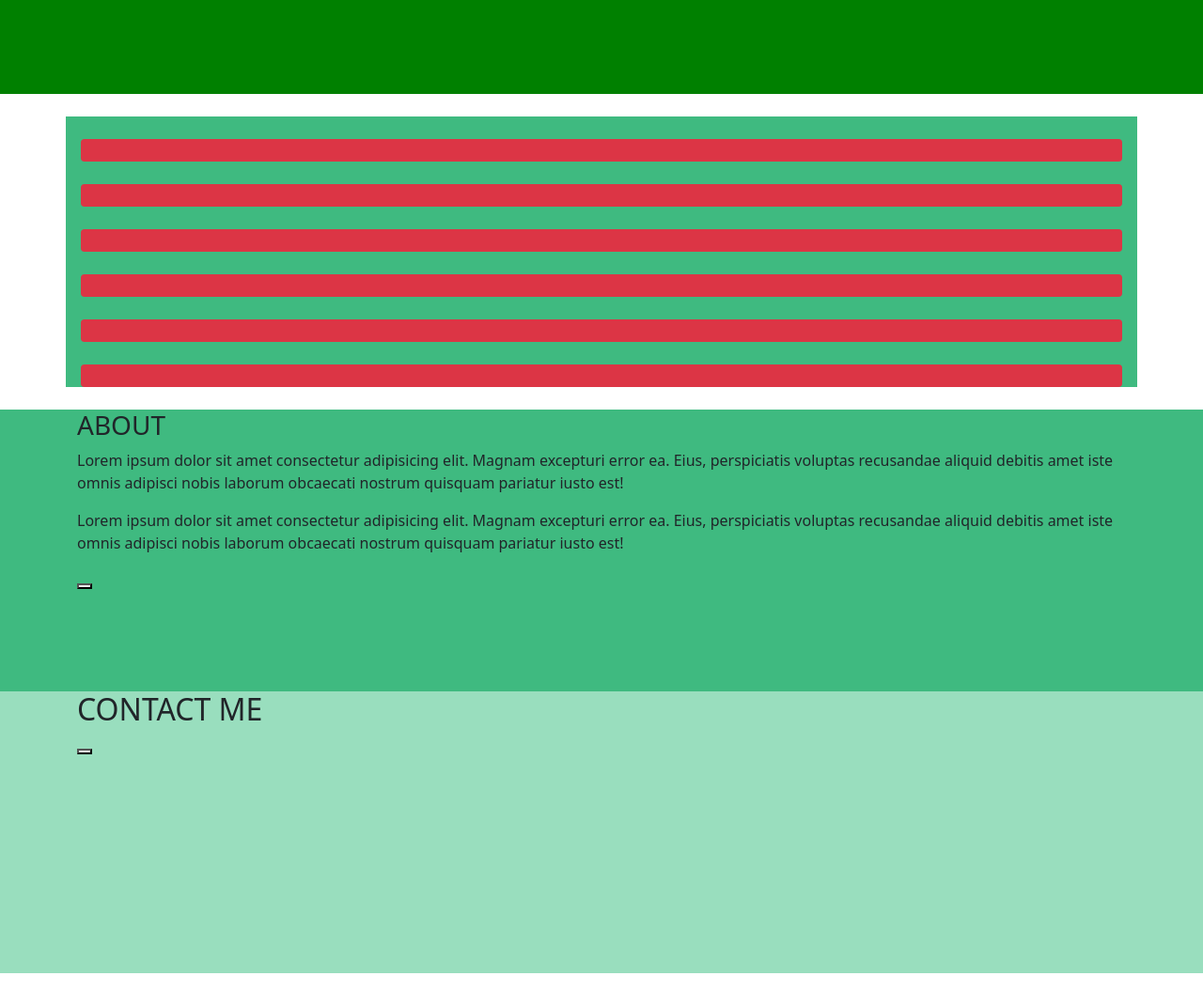
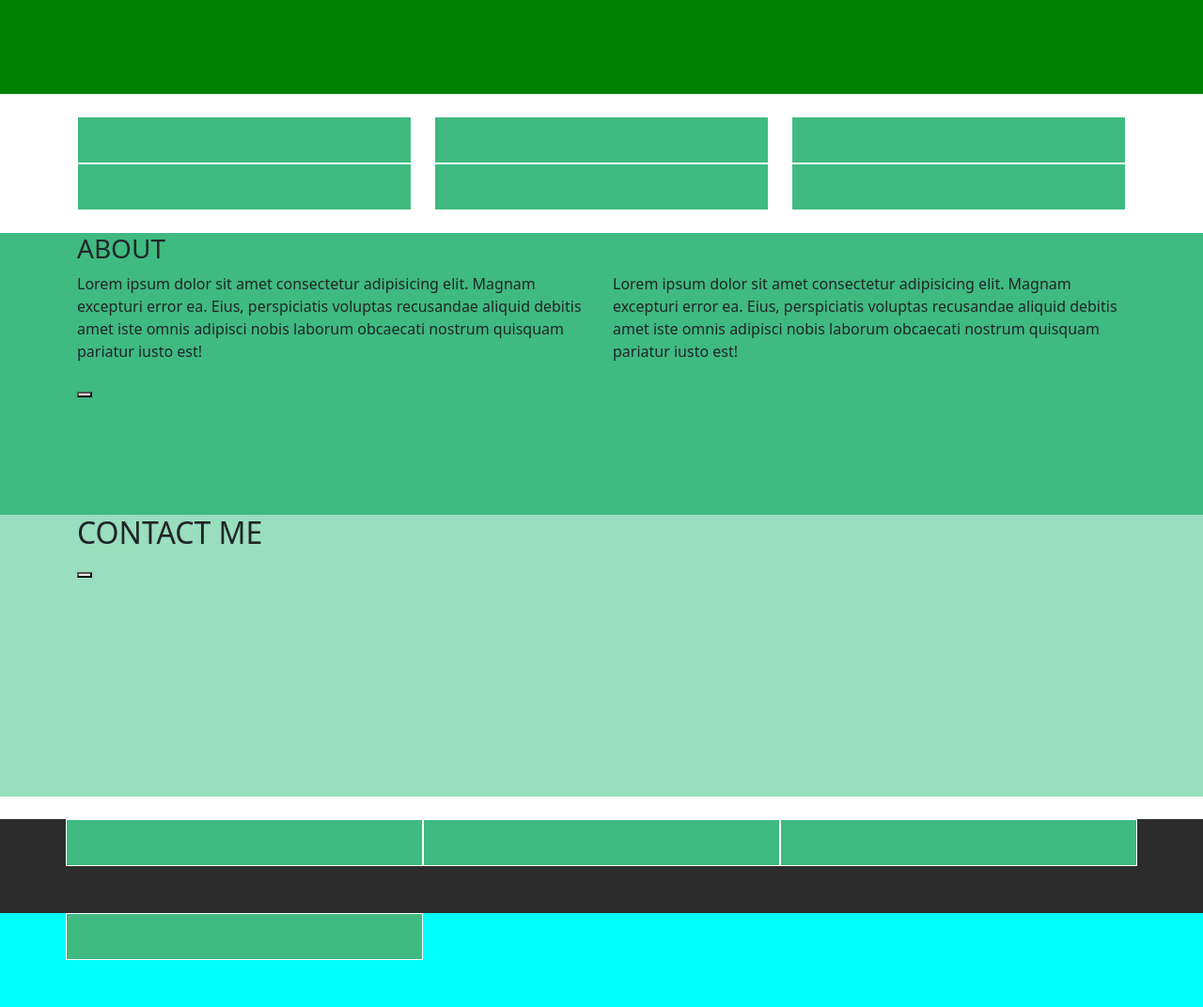
Before and after one commit to Andrea9808/html-css-bootstrap-freelancer, a plain HTML site: page index.html in a window 1280 px wide. Shown: the part 280-1352 px from the top of the page at 94% size. Before the commit the page ends 1316 px from the top, so only its background shows below. Drawn offline with nearby package versions, Linux system fonts and the light colour scheme.

Commit message:
inserito footer

```diff
--- a/css/style.css
+++ b/css/style.css
@@ -1,7 +1,7 @@
 
 .head{
     height: 80px;
-    background-color: black;
+    background-color: rgb(56, 52, 52);
 }
 
 .jumbo{
@@ -9,9 +9,17 @@
     background-color: green;
 }
 
+.col-2 a{
+    color: gray;
+    border: 1px solid grey;
+    padding: 3px;
+}
+
 /* DEBUG RULES */
-.portfolio_title{
+.box{
     background-color: rgb(63, 186, 128);
+    height: 50px;
+    border: 1px solid white;
 }
 
 .about{
@@ -23,3 +31,13 @@
     height: 300px;
     background-color: rgb(153, 222, 190);
 }
+
+.info{
+    height: 100px;
+    background-color: rgba(0, 0, 0, 0.829);
+}
+
+.credit{
+    height: 100px;
+    background-color: aqua;
+}
--- a/index.html
+++ b/index.html
@@ -3,6 +3,7 @@
 <head>
     <meta charset="UTF-8">
     <meta name="viewport" content="width=device-width, initial-scale=1.0">
+    <link rel="stylesheet" href="https://cdnjs.cloudflare.com/ajax/libs/font-awesome/6.4.2/css/all.min.css" integrity="sha512-z3gLpd7yknf1YoNbCzqRKc4qyor8gaKU1qmn+CShxbuBusANI9QpRohGBreCFkKxLhei6S9CQXFEbbKuqLg0DA==" crossorigin="anonymous" referrerpolicy="no-referrer">
     <link href="https://cdn.jsdelivr.net/npm/bootstrap@5.0.2/dist/css/bootstrap.min.css" rel="stylesheet" integrity="sha384-EVSTQN3/azprG1Anm3QDgpJLIm9Nao0Yz1ztcQTwFspd3yD65VohhpuuCOmLASjC" crossorigin="anonymous">
     <link rel="stylesheet" href="css/style.css">
     <title>Starting Bootstrap</title>
@@ -15,13 +16,16 @@
         <section class="head">
             <div class="container">
                 <div class="container_fluid">
-                    <div class="row text-white justify-content-between align-items-center">
-                        <div class="col-4">
+                    <div class="row head text-white justify-content-between align-items-center">
+
+                        <div class="col-5">
                             <span>START BOOTSTRAP</span>
                         </div>
-                        <div class="col-2 ">
+
+                        <div class="col-2">
                             <a href="#"><i class="fa-solid fa-bars"></i></a>
                         </div>
+
                     </div>
                 </div>
             </div>
@@ -50,45 +54,53 @@
             <div class="container">
                 <div class="container_fluid">
 
-                    <div class="row portfolio_title">
-                        <div class="col-12">
-                            <!-- portfolio TITOLO CON STELLA -->
-                            <div class="row mt-4 mx-1 bg-danger rounded">
-                                <div class="col-12 col-md-6">
-                                    <img src="" alt="">
+                    <div class="row">
+                        <div class="col-12 col-md-6 col-lg-4">
+                            <div class="box">
+
                             </div>
                         </div>
 
-                            <div class="row mt-4 mx-1 bg-danger rounded">
-                                <div class="col-12 col-md-6">
-                                    <img src="" alt="">
+
+
+                        <div class="col-12 col-md-6 col-lg-4">
+                            <div class="box">
+
                             </div>
                         </div>
 
-                            <div class="row mt-4 mx-1 bg-danger rounded">
-                                <div class="col-12 col-md-6">
-                                    <img src="" alt="">
+
+
+                        <div class="col-12 col-md-6 col-lg-4">
+                            <div class="box">
+
                             </div>
                         </div>
 
-                            <div class="row mt-4 mx-1 bg-danger rounded">
-                                <div class="col-12 col-md-6">
-                                    <img src="" alt="">
+
+
+                        <div class="col-12 col-md-6 col-lg-4">
+                            <div class="box">
+
                             </div>
                         </div>
 
-                            <div class="row mt-4 mx-1 bg-danger rounded">
-                                <div class="col-12 col-md-6">
-                                    <img src="" alt="">
+
+
+                        <div class="col-12 col-md-6 col-lg-4">
+                            <div class="box">
+
                             </div>
                         </div>
 
-                            <div class="row mt-4 mx-1 bg-danger rounded">
-                                <div class="col-12 col-md-6">
-                                    <img src="" alt="">
+
+
+                        <div class="col-12 col-md-6 col-lg-4">
+                            <div class="box">
+
                             </div>
                         </div>
-                        </div>
+
                     </div>
                 </div>
             </div>
@@ -107,10 +119,10 @@
                     <div class="row">
                         <div class="col-12">
                             <div class="row">
-                                <div class="col-12">
+                                <div class="col-12 col-md-6">
                                     <p>Lorem ipsum dolor sit amet consectetur adipisicing elit. Magnam excepturi error ea. Eius, perspiciatis voluptas recusandae aliquid debitis amet iste omnis adipisci nobis laborum obcaecati nostrum quisquam pariatur iusto est!</p>
                                 </div>
-                                <div class="col-12">
+                                <div class="col-12 col-md-6">
                                     <p>Lorem ipsum dolor sit amet consectetur adipisicing elit. Magnam excepturi error ea. Eius, perspiciatis voluptas recusandae aliquid debitis amet iste omnis adipisci nobis laborum obcaecati nostrum quisquam pariatur iusto est!</p>
                                 </div>
                             </div>
@@ -151,6 +163,43 @@
         </section>
     </main>
 
+    <footer>
+
+        <section class="info mt-4">
+            <div class="container">
+                <div class="container_fluid">
+                    <div class="row">
+                        <div class="col-12 col-md-4 col-lg-4 box">
+                            <!-- location -->
+                        </div>
+
+                        <div class="col-12 col-md-4 col-lg-4 box">
+                            <!-- around the web -->
+                        </div>
+
+                        <div class="col-12 col-md-4 col-lg-4 box">
+                            <!-- about -->
+                        </div>
+                    </div>
+                </div>
+                </div>
+            </div>
+        </section>
+
+        <section class="credit">
+            <div class="container">
+                <div class="container_fluid">
+                    <div class="row">
+                        <div class="col-12 col-md-4 col-lg-4 box">
+                           <!-- credit -->
+                        </div>
+                    </div>
+                </div>
+                </div>
+            </div>
+        </section>
+    </footer>
+
 
 </body>
 </html>
```
Lines whose indentation alone changed are shown as unchanged.
